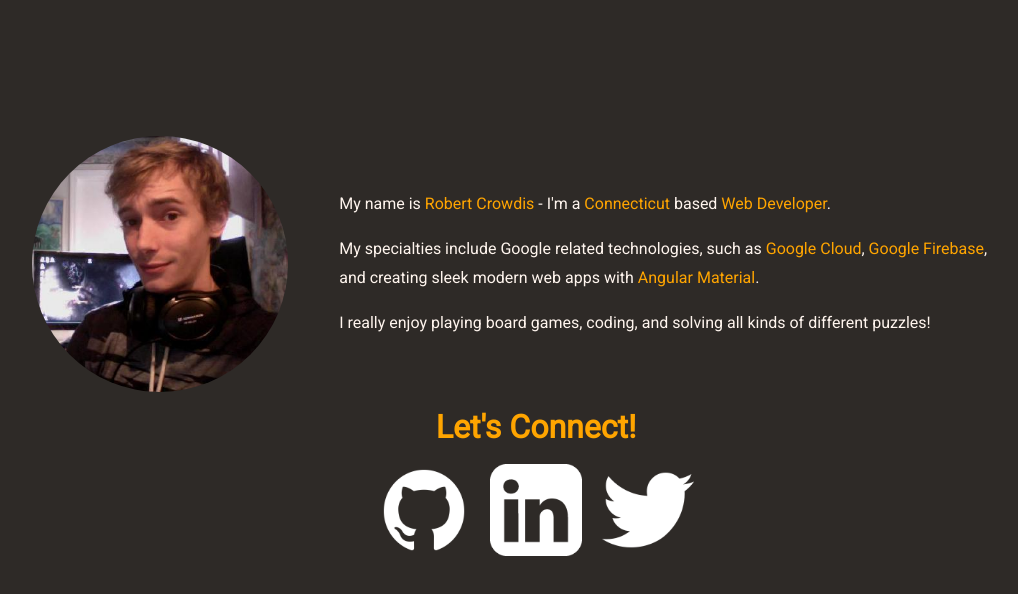
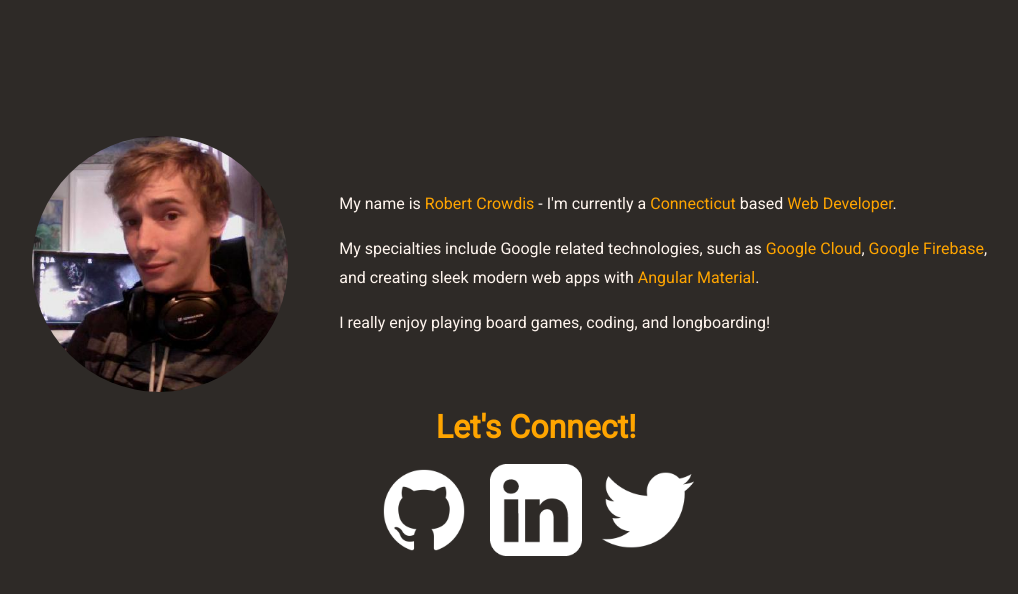
Before and after one commit to tessacrowdis/robertcrowdis-angular, an Angular app: page / in a window 1280 px wide. Shown: the top 594 px of the page, without its empty margins (104-1122 px from the left). Built offline with nearby package versions, Linux system fonts and the light colour scheme.

Commit message:
fix(title): properly set tab title.
- Slightly change bio text
- Add HTTPS certificate

```diff
--- a/src/app/app.component.html
+++ b/src/app/app.component.html
@@ -1,18 +1,17 @@
-<!--The content below is only a placeholder and can be replaced.-->
-
 <!-- Picture & Bio -->
 <div id="bio">
   <img src="/assets/picture.jpg">
   <section>
     <p>
-      My name is <span>Robert Crowdis</span> - I'm a <span>Connecticut</span> based <span>Web Developer</span>.
+      My name is <span>Robert Crowdis</span> - I'm currently a <span>Connecticut</span> based <span>Web
+        Developer</span>.
     </p>
     <p>
       My specialties include Google related technologies, such as <span>Google Cloud</span>, <span>Google
         Firebase</span>, and creating sleek modern web apps with <span>Angular Material</span>.
     </p>
     <p>
-      I really enjoy playing board games, coding, and solving all kinds of different puzzles!
+      I really enjoy playing board games, coding, and longboarding!
     </p>
   </section>
 </div>
--- a/src/app/app.component.ts
+++ b/src/app/app.component.ts
@@ -5,6 +5,4 @@ import { Component } from '@angular/core';
   templateUrl: './app.component.html',
   styleUrls: ['./app.component.scss']
 })
-export class AppComponent {
-  title = 'Robert Crowdis';
-}
+export class AppComponent {}
--- a/src/index.html
+++ b/src/index.html
@@ -2,7 +2,7 @@
 <html lang="en">
 <head>
   <meta charset="utf-8">
-  <title>RobertcrowdisAngular</title>
+  <title>Robert Crowdis - Bio</title>
   <base href="/">
 
   <meta name="viewport" content="width=device-width, initial-scale=1">
```
